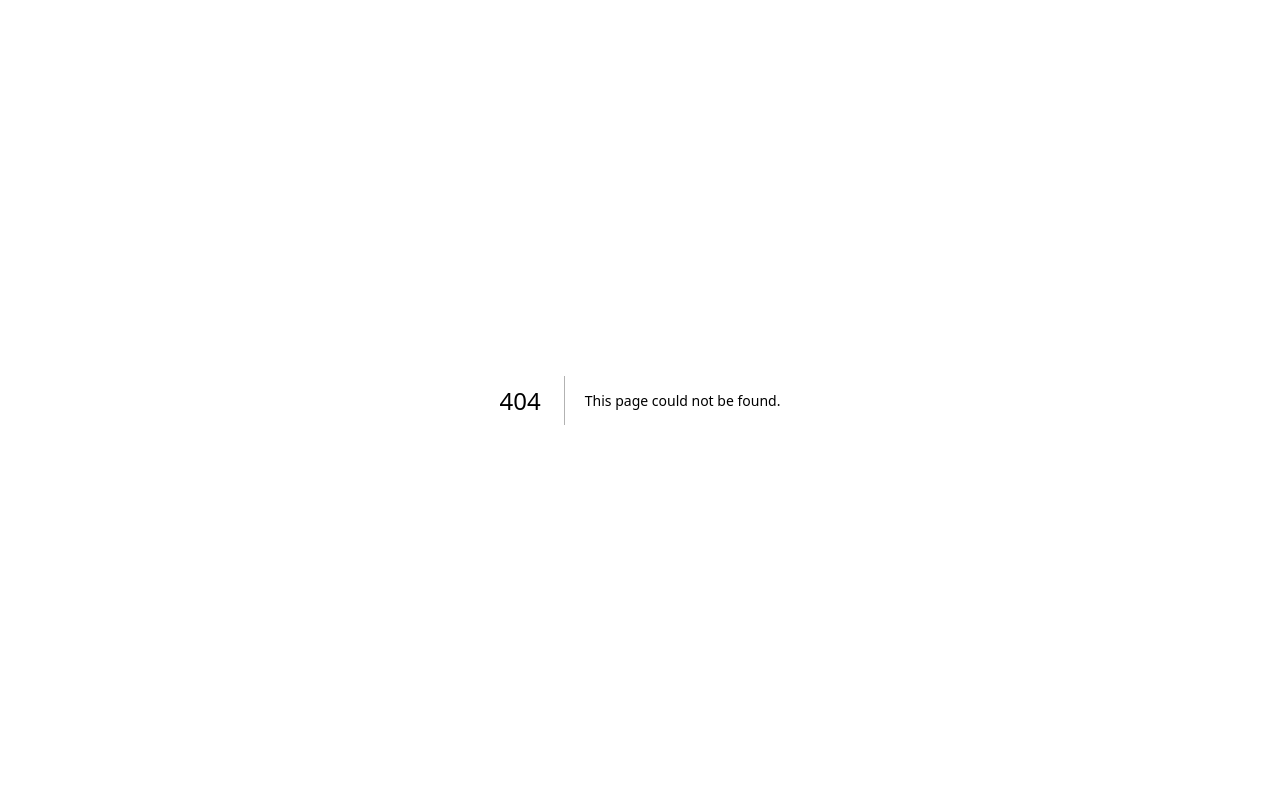
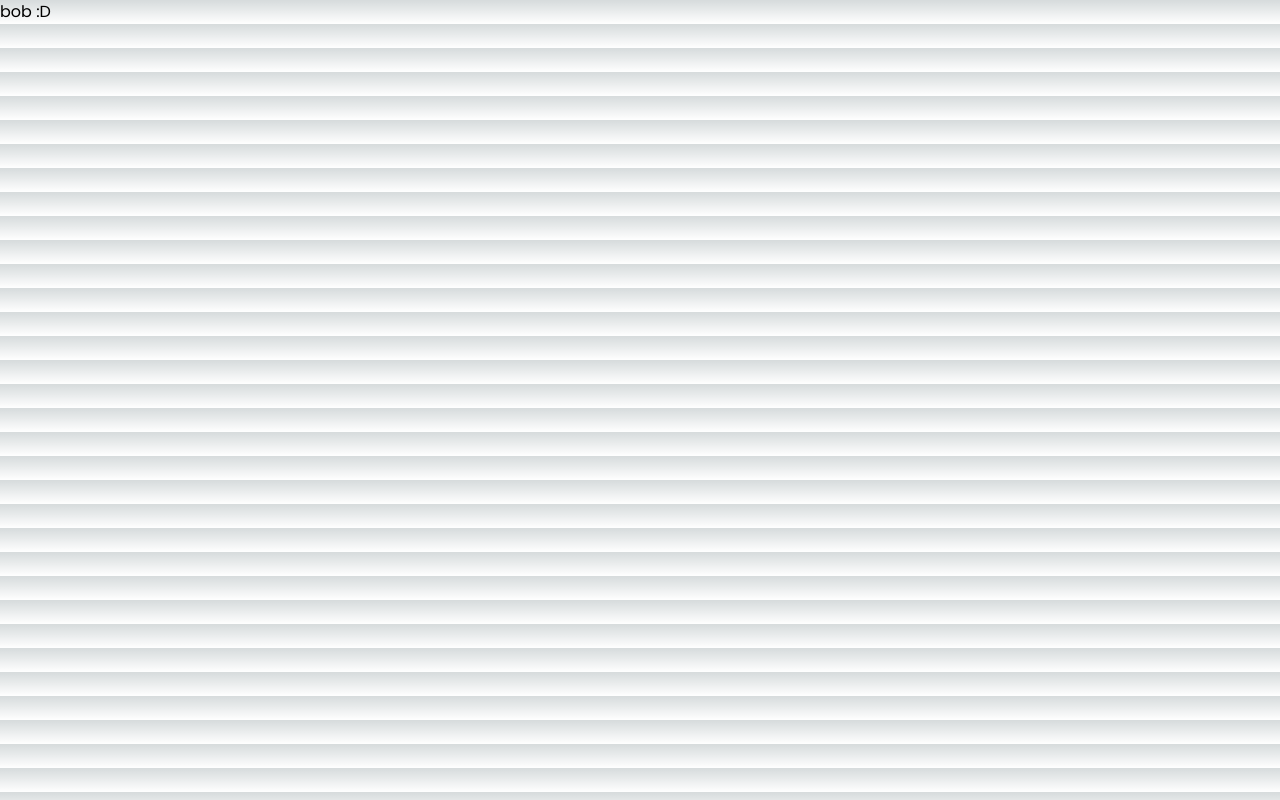
Before and after one commit to troymathis/moviedb-nextjs, a Next.js app: page /users/bob in a window 1280 px wide. Before the commit this address had no page. Built offline with nearby package versions, Linux system fonts and the light colour scheme.

Commit message:
testing some routing in next13

```diff
--- /dev/null
+++ b/app/users/bob/page.tsx
@@ -0,0 +1,11 @@
+import { FC } from 'react'
+
+interface pageProps {
+
+}
+
+const page: FC<pageProps> = ({}) => {
+  return <div>bob :D</div>
+}
+
+export default page
```
